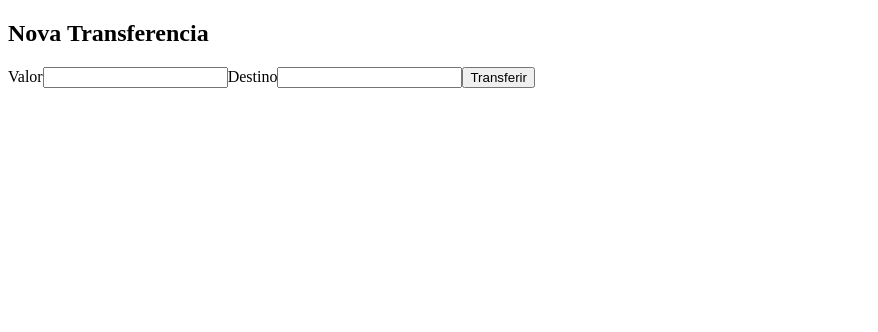
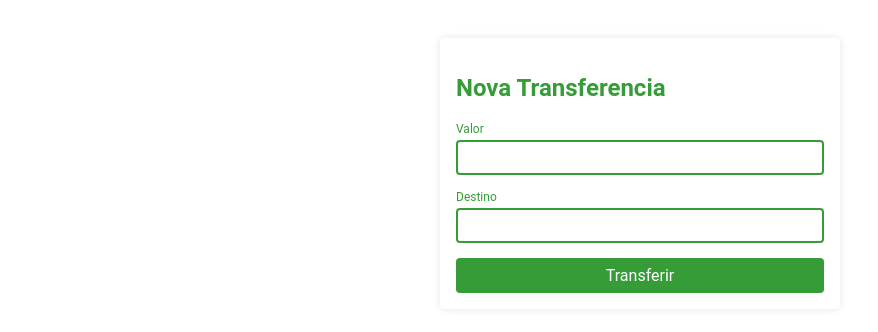
Before and after one commit to julianafariasdf/bytebank, an Angular app: page / in a window 1280 px wide. Shown: the top 332 px of the page, without its empty margins (0-878 px from the left). Built offline with nearby package versions, Linux system fonts and the light colour scheme.

Commit message:
Estilizando o formulário com CSS

```diff
--- a/src/app/nova-transferencia/nova-transferencia.component.html
+++ b/src/app/nova-transferencia/nova-transferencia.component.html
@@ -1,13 +1,21 @@
-<form>
+<section class="container">
+<form class="formulario">
 
-  <h2>Nova Transferencia</h2>
+  <h2 class="formulario__titulo">Nova Transferencia</h2>
 
-  <label for="valor">Valor</label>
-  <input type="text" id="valor">
+  <div class="form-field">
+    <label class="form-field__label" for="valor">Valor</label>
+    <input class="form-field__input" type="text" id="valor">
+  </div>
 
-  <label for="destino">Destino</label>
-  <input type="text" id="destino">
+  <div class="form-field">
+    <label class="form-field__label" for="destino">Destino</label>
+    <input class="form-field__input" type="text" id="destino">
+  </div>
 
-  <button type="submit" >Transferir</button>
+  <div class="botao-wrapper">
+  <button class="botao" type="submit" >Transferir</button>
+  </div>
 
 </form>
+</section>
--- a/src/app/nova-transferencia/nova-transferencia.component.scss
+++ b/src/app/nova-transferencia/nova-transferencia.component.scss
@@ -0,0 +1,59 @@
+.formulario {
+  background-color: white;
+  padding: 16px;
+  border-radius: 4px;
+  box-shadow: 0 0 8px rgba(0, 0, 0, 0.1);
+  &__titulo {
+    text-transform: capitalize;
+    color: var(--primary);
+  }
+}
+
+.form-field {
+  width: 100%;
+  margin-top: 15px;
+  margin-bottom: 15px;
+  display: flex;
+  flex-direction: column;
+  color: var(--primary);
+
+  &__label {
+    color: inherit;
+    margin-bottom: 4px;
+    font-size: 12px;
+  }
+
+  &__input {
+    padding: 8px;
+    border-radius: 4px;
+    color: inherit;
+    border: 2px solid;
+    outline: none;
+  }
+}
+
+.botao-wrapper {
+  display: flex;
+}
+
+.botao {
+  background-color: var(--primary);
+  color: white;
+  display: block;
+  flex: 1;
+  border: none;
+  border-radius: 4px;
+  font-size: 16px;
+  padding: 0.5em;
+  cursor: pointer;
+  transition: opacity 0.2s;
+
+  &--cancelar {
+    background-color: var(--secondary);
+    margin-left: 20px;
+  }
+
+  &:hover {
+    opacity: 0.8;
+  }
+}
--- a/src/styles.scss
+++ b/src/styles.scss
@@ -1 +1,17 @@
-/* You can add global styles to this file, and also import other style files */
+:root {
+  --primary: #369c38;
+  --secondary: #132A13;
+  --padding: 15px;
+  --cinza : #405040;
+  --cinza-claro: #dedede;
+}
+
+* {
+  font-family: "Roboto", sans-serif;
+}
+
+.container {
+  max-width: 400px;
+  padding: 30px;
+  margin: 0 auto;
+}
```
